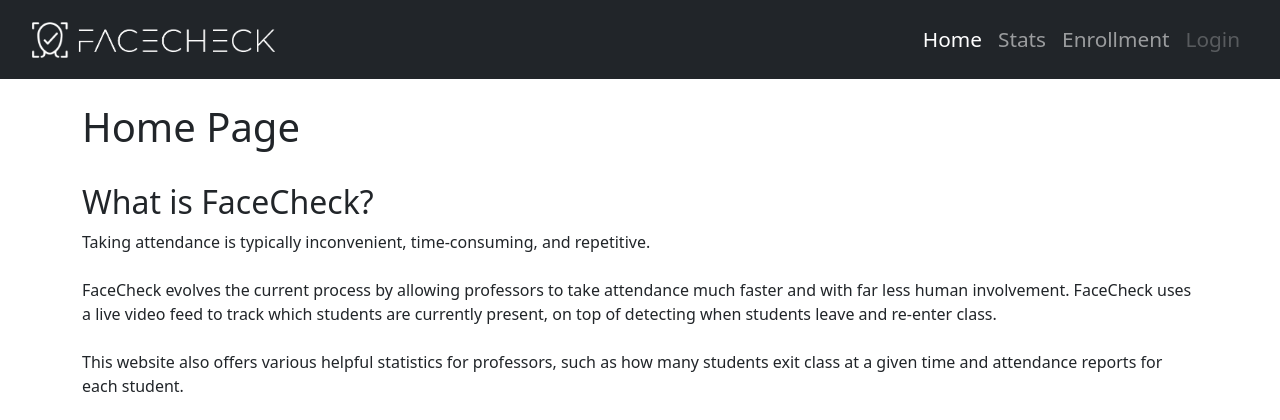
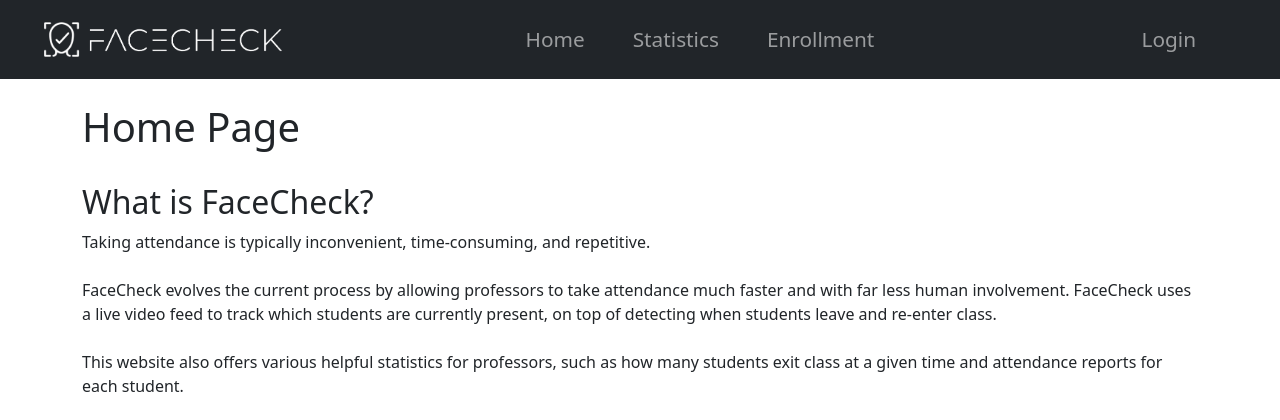
Before and after one commit to 4996wsu/FaceCheck, a Django app: page / in a window 1280 px wide. Shown: the top 420 px of the page. Run offline with Django 4.2, Linux system fonts and the light colour scheme.

Commit message:
updated nav bar with working links

```diff
--- a/webapp/main/static/styles/style.css
+++ b/webapp/main/static/styles/style.css
@@ -6,7 +6,7 @@
 }
 .navbar-nav {
     width: 100%;
-    justify-content: flex-end;
+    justify-content: center;
 
 }
 .navbar-nav .nav-item{
@@ -16,7 +16,7 @@
     font-size: 130%;
 }
 .navbar{
-    padding: 1rem 2rem 1rem 2rem;
+    padding: 1rem 2rem;
 
 
 }
--- a/webapp/main/templates/main/base.html
+++ b/webapp/main/templates/main/base.html
@@ -23,19 +23,40 @@
         <!--  Navigation bar -->
 
         <nav class="navbar navbar-expand-lg navbar-dark bg-dark">
-            <img class="navbar-brand" src= "{% static 'images/FaceCheck.png' %}" alt="FaceCheck logo">
-            <button class="navbar-toggler" type="button" data-bs-toggle="collapse" data-bs-target="#navbarNavAltMarkup" aria-controls="navbarNavAltMarkup" aria-expanded="false" aria-label="Toggle navigation">
-                <span class="navbar-toggler-icon"></span>
+          <div class="container-fluid"> <!-- Wrap navbar contents in a container -->
+              <img class="navbar-brand" src="{% static 'images/FaceCheck.png' %}" alt="FaceCheck logo">
+              <button class="navbar-toggler" type="button" data-bs-toggle="collapse" data-bs-target="#navbarNavAltMarkup" aria-controls="navbarNavAltMarkup" aria-expanded="false" aria-label="Toggle navigation">
+                  <span class="navbar-toggler-icon"></span>
               </button>
-            <div class="collapse navbar-collapse" id="navbarNavAltMarkup">
-              <div class="navbar-nav">
-                <a class="nav-item nav-link active" href="#">Home </a>
-                <a class="nav-item nav-link" href="#">Stats</a>
-                <a class="nav-item nav-link" href="#">Enrollment</a>
-                <a class="nav-item nav-link disabled" href="#">Login</a>
-              </div>
-            </div>
-          </nav>
+              <div class="collapse navbar-collapse" id="navbarNavAltMarkup">
+                  <ul class="navbar-nav">
+                      <li class="nav-item ms-auto">
+                          <a class="nav-link d-flex align-items-center" href="/home">Home</a>
+                      </li>
+                      <li class="nav-item">
+                          <a class="nav-link d-flex align-items-center" href="/stats">Statistics</a>
+                      </li>
+                      <li class="nav-item">
+                        <a class="nav-link d-flex align-items-center" href="/enrollment">Enrollment</a>
+                    </li>
+                  {% if user.is_authenticated %}
+                  <span class="navbar-text ms-auto">Logged in as {{ user.username }} |</span>
+                  <li class="nav-item">
+                      <form method="post" action="{% url 'logout' %}">
+                          {% csrf_token %}
+                          <button type="submit" class="nav-link btn btn-link">Logout</button>
+                      </form>
+                  </li>
+                  {% else %}
+                  <li class="nav-item ms-auto">
+                      <a class="nav-link" href="{% url 'login' %}">Login</a>
+                  </li>
+                  {% endif %}
+                  </ul>
+          </div>
+      </nav>
+
+
         <br>
 
         <div class = "container">
```
Also changed, not shown: webapp/main/forms.py (+7 -2 lines).
